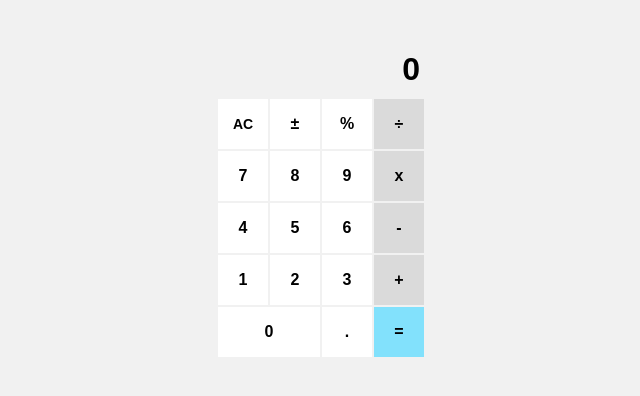
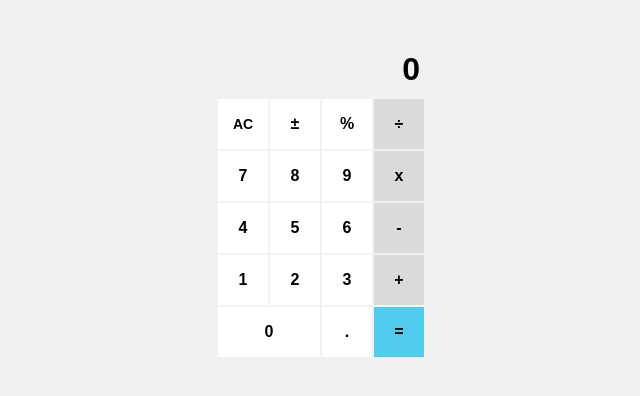
Before and after one commit to t-walker/react-calc, a React (Create React App) app: page / in a window 1280 px wide. Shown: the top 396 px of the page, without its empty margins (319-959 px from the left). Built offline with nearby package versions, Linux system fonts and the light colour scheme; a web font is replaced by a local one.

Commit message:
fixed equal button focus style

```diff
--- a/src/App.css
+++ b/src/App.css
@@ -69,7 +69,7 @@ body{
   }
 
 .calculatorButton.buttonEql{
-  background: #82e1fc;
+  background: #51ccef;
 }
 
   .calculatorButton.buttonEql:hover{
@@ -77,13 +77,14 @@ body{
     border-color: #68a9bb;
   }
 
-  .calculatorButton.buttonEql:active{
-    border-color: #7dcfe6;
+  .calculatorButton.buttonEql:focus{
+    border-color: #41a5c1;
   }
 
   .calculatorButton.buttonEql:active{
     background: #23b0d8;
   }
+
 
 .calculatorHeader{
   padding: 10px 5px;
```
